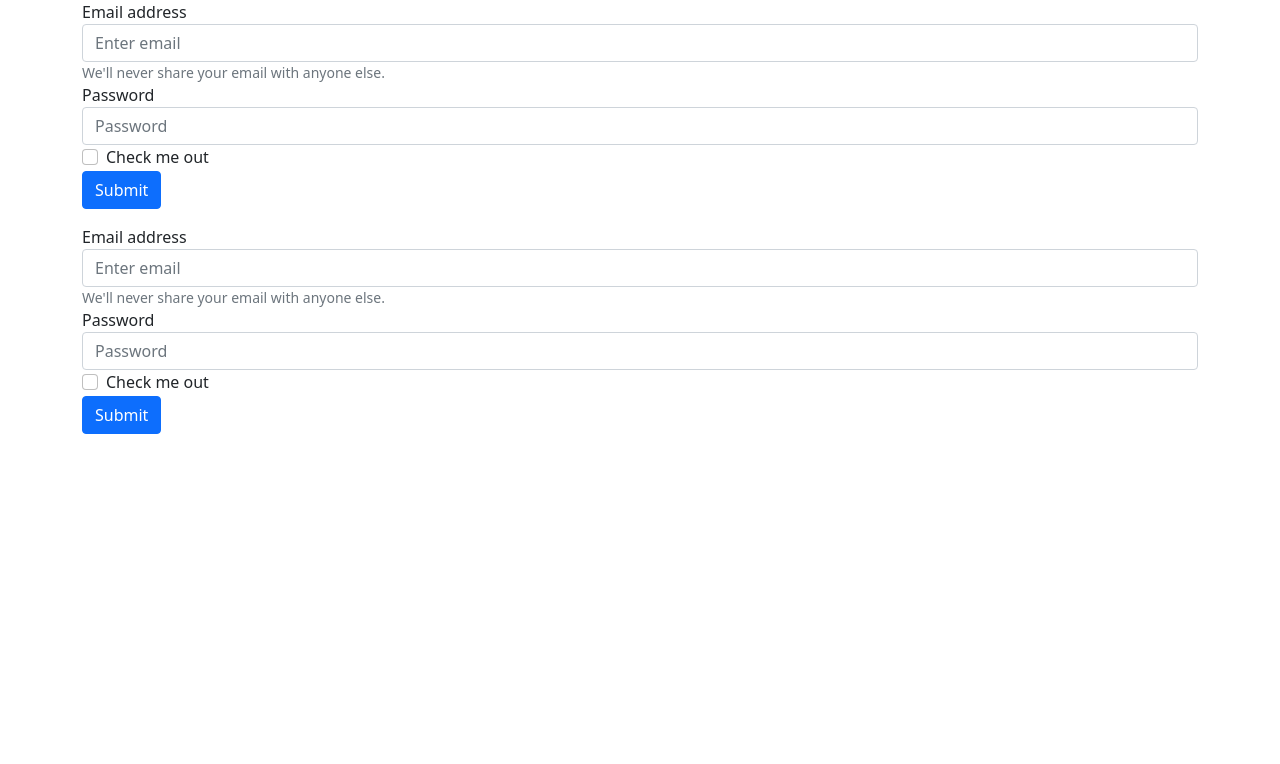
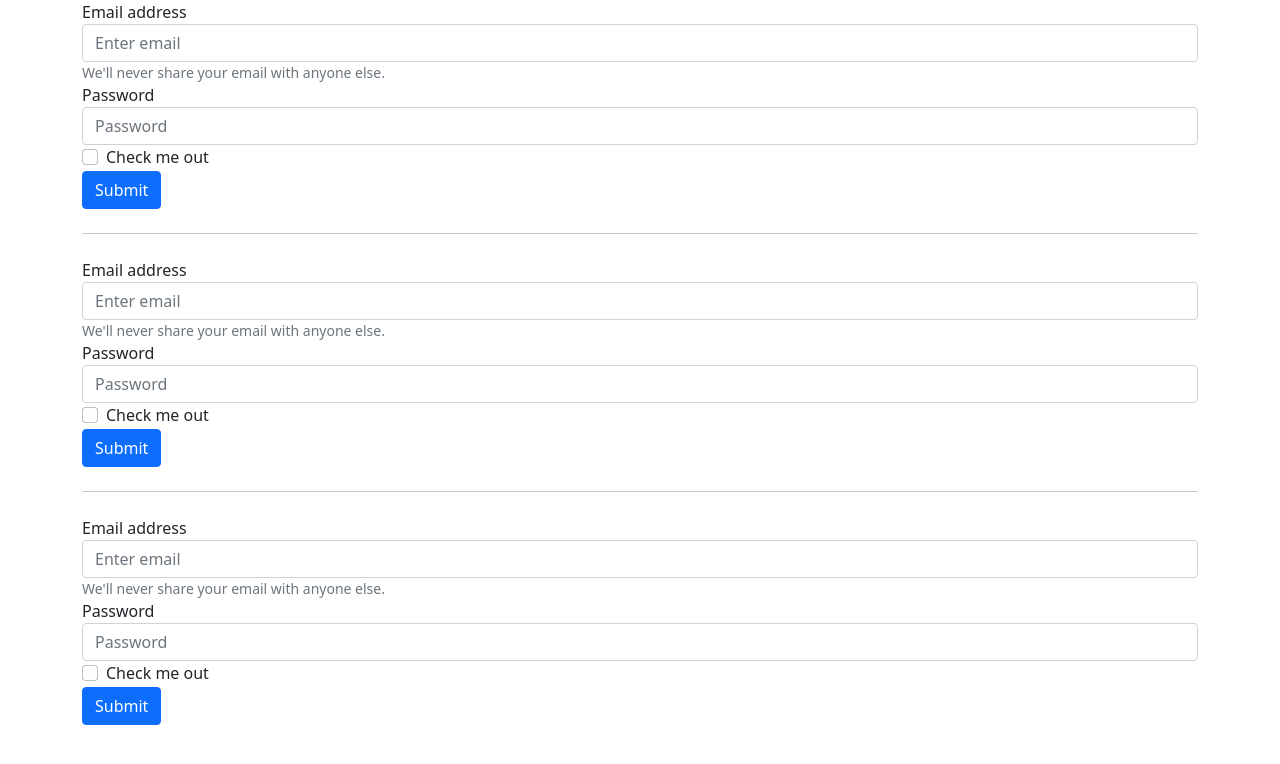
Before and after one commit to arekzajacSC/angular-ivy-fwxuqx, an Angular app: page / in a window 1280 px wide. Shown: the top 764 px of the page. Built offline with nearby package versions, Linux system fonts and the light colour scheme.

Commit message:
create template for forms

```diff
--- a/src/form.component.html
+++ b/src/form.component.html
@@ -1,72 +1,20 @@
 <div class="container">
   <div class="row">
     <div class="col">
-      <form>
-        <div class="form-group">
-          <label for="exampleInputEmail1">Email address</label>
-          <input
-            type="email"
-            class="form-control"
-            id="exampleInputEmail1"
-            aria-describedby="emailHelp"
-            placeholder="Enter email"
-          />
-          <small id="emailHelp" class="form-text text-muted"
-            >We'll never share your email with anyone else.</small
-          >
-        </div>
-        <div class="form-group">
-          <label for="exampleInputPassword1">Password</label>
-          <input
-            type="password"
-            class="form-control"
-            id="exampleInputPassword1"
-            placeholder="Password"
-          />
-        </div>
-        <div class="form-check">
-          <input type="checkbox" class="form-check-input" id="exampleCheck1" />
-          <label class="form-check-label" for="exampleCheck1"
-            >Check me out</label
-          >
-        </div>
-        <button type="submit" class="btn btn-primary">Submit</button>
-      </form>
+      <!-- Template form -->
+      <example-template-form></example-template-form>
+      <hr class="my-4" />
     </div>
   </div>
   <div class="row">
     <div class="col">
-      <form>
-        <div class="form-group">
-          <label for="exampleInputEmail1">Email address</label>
-          <input
-            type="email"
-            class="form-control"
-            id="exampleInputEmail1"
-            aria-describedby="emailHelp"
-            placeholder="Enter email"
-          />
-          <small id="emailHelp" class="form-text text-muted"
-            >We'll never share your email with anyone else.</small
-          >
-        </div>
-        <div class="form-group">
-          <label for="exampleInputPassword1">Password</label>
-          <input
-            type="password"
-            class="form-control"
-            id="exampleInputPassword1"
-            placeholder="Password"
-          />
-        </div>
-        <div class="form-check">
-          <input type="checkbox" class="form-check-input" id="exampleCheck1" />
-          <label class="form-check-label" for="exampleCheck1"
-            >Check me out</label
-          >
-        </div>
-        <button type="submit" class="btn btn-primary">Submit</button>
-      </form>
+      <!-- Reactive form -->
+      <example-reactive-form></example-reactive-form>
+      <hr class="my-4" />
     </div>
   </div>
+  <div class="col">
+    <!-- Auto Save form -->
+    <example-auto-save-form></example-auto-save-form>
+  </div>
 </div>
--- /dev/null
+++ b/src/forms/auto-save.component.html
@@ -0,0 +1,29 @@
+<form>
+  <div class="form-group">
+    <label for="exampleInputEmail1">Email address</label>
+    <input
+      type="email"
+      class="form-control"
+      id="exampleInputEmail1"
+      aria-describedby="emailHelp"
+      placeholder="Enter email"
+    />
+    <small id="emailHelp" class="form-text text-muted"
+      >We'll never share your email with anyone else.</small
+    >
+  </div>
+  <div class="form-group">
+    <label for="exampleInputPassword1">Password</label>
+    <input
+      type="password"
+      class="form-control"
+      id="exampleInputPassword1"
+      placeholder="Password"
+    />
+  </div>
+  <div class="form-check">
+    <input type="checkbox" class="form-check-input" id="exampleCheck1" />
+    <label class="form-check-label" for="exampleCheck1">Check me out</label>
+  </div>
+  <button type="submit" class="btn btn-primary">Submit</button>
+</form>
--- /dev/null
+++ b/src/forms/auto-save.component.ts
@@ -0,0 +1,9 @@
+import { Component } from '@angular/core';
+
+@Component({
+  selector: 'example-auto-save-form',
+  templateUrl: './auto-save.component.html',
+})
+export class AutoSaveFormComponent {
+  onSubmit() {}
+}
--- /dev/null
+++ b/src/forms/reactive.component.html
@@ -0,0 +1,29 @@
+<form>
+  <div class="form-group">
+    <label for="exampleInputEmail1">Email address</label>
+    <input
+      type="email"
+      class="form-control"
+      id="exampleInputEmail1"
+      aria-describedby="emailHelp"
+      placeholder="Enter email"
+    />
+    <small id="emailHelp" class="form-text text-muted"
+      >We'll never share your email with anyone else.</small
+    >
+  </div>
+  <div class="form-group">
+    <label for="exampleInputPassword1">Password</label>
+    <input
+      type="password"
+      class="form-control"
+      id="exampleInputPassword1"
+      placeholder="Password"
+    />
+  </div>
+  <div class="form-check">
+    <input type="checkbox" class="form-check-input" id="exampleCheck1" />
+    <label class="form-check-label" for="exampleCheck1">Check me out</label>
+  </div>
+  <button type="submit" class="btn btn-primary">Submit</button>
+</form>
--- /dev/null
+++ b/src/forms/reactive.component.ts
@@ -0,0 +1,9 @@
+import { Component } from '@angular/core';
+
+@Component({
+  selector: 'example-reactive-form',
+  templateUrl: './reactive.component.html',
+})
+export class ReactiveFormComponent {
+  onSubmit() {}
+}
--- /dev/null
+++ b/src/forms/template.component.html
@@ -0,0 +1,29 @@
+<form>
+  <div class="form-group">
+    <label for="exampleInputEmail1">Email address</label>
+    <input
+      type="email"
+      class="form-control"
+      id="exampleInputEmail1"
+      aria-describedby="emailHelp"
+      placeholder="Enter email"
+    />
+    <small id="emailHelp" class="form-text text-muted"
+      >We'll never share your email with anyone else.</small
+    >
+  </div>
+  <div class="form-group">
+    <label for="exampleInputPassword1">Password</label>
+    <input
+      type="password"
+      class="form-control"
+      id="exampleInputPassword1"
+      placeholder="Password"
+    />
+  </div>
+  <div class="form-check">
+    <input type="checkbox" class="form-check-input" id="exampleCheck1" />
+    <label class="form-check-label" for="exampleCheck1">Check me out</label>
+  </div>
+  <button type="submit" class="btn btn-primary">Submit</button>
+</form>
--- /dev/null
+++ b/src/forms/template.component.ts
@@ -0,0 +1,9 @@
+import { Component } from '@angular/core';
+
+@Component({
+  selector: 'example-template-form',
+  templateUrl: './template.component.html',
+})
+export class TemplateFormComponent {
+  onSubmit() {}
+}
```
Also changed, not shown: src/app.module.ts (+9 -1 lines).
